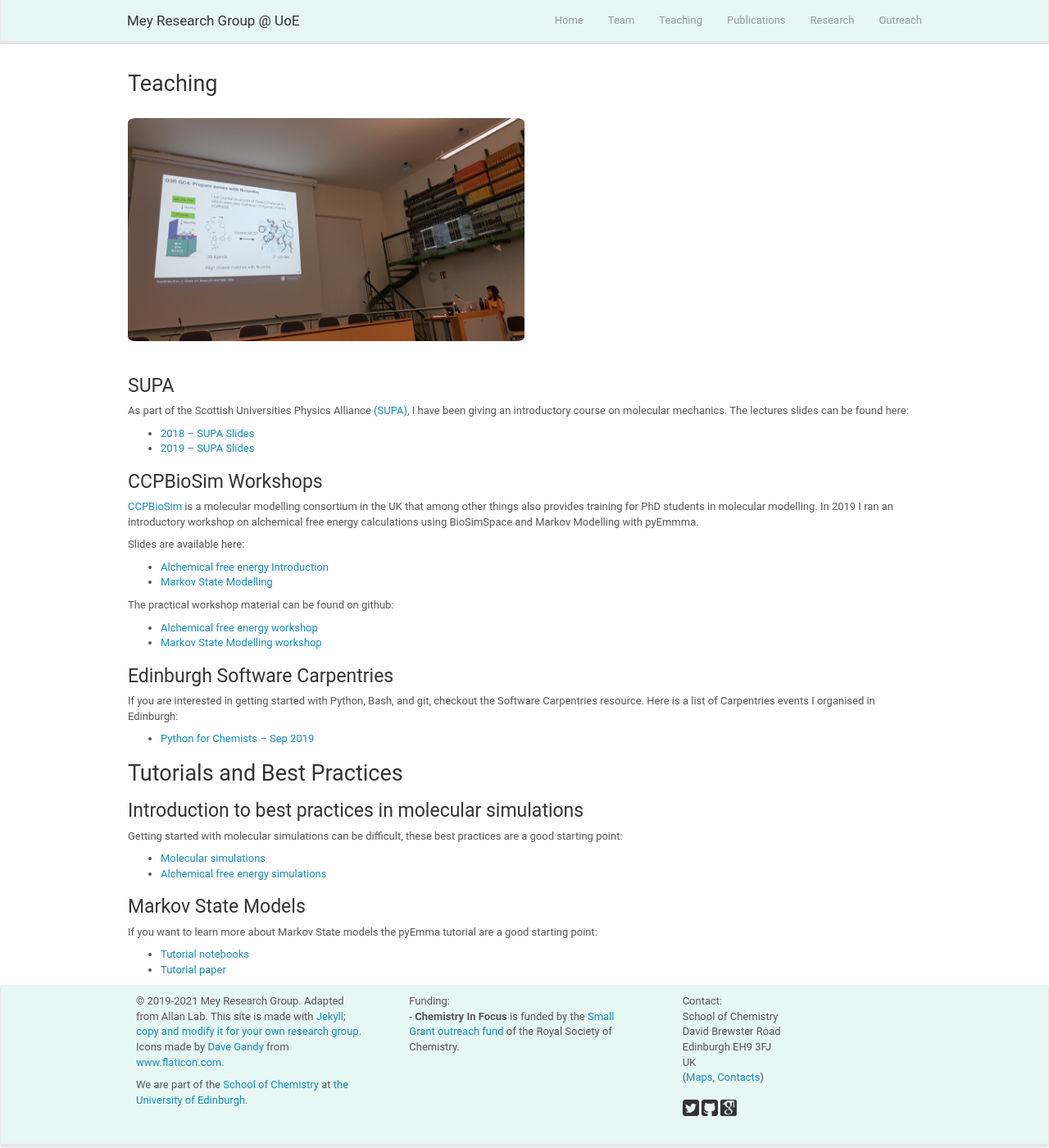
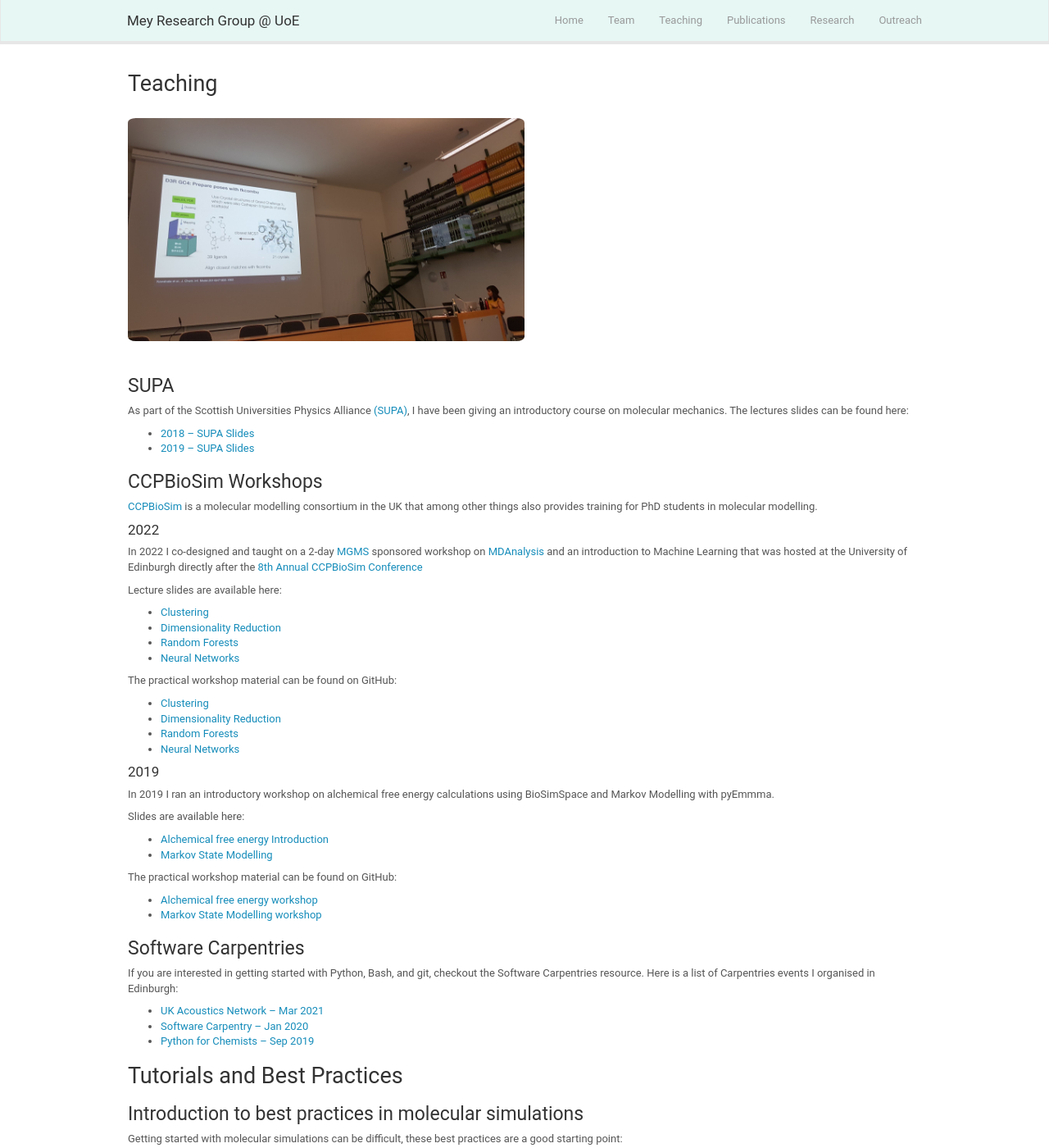
Before and after one commit to mozhu621/intellistream.github.io, a Jekyll site: the page built from _pages/teaching.md, in a window 1280 px wide and 1400 px high. Shown: the whole window at 82% size. Built offline with Jekyll 4.4.1, drawn with Linux system fonts in a browser that asks for light colours; nearby versions of some CDN libraries.

Commit message:
updating some of the workshops I have run

```diff
--- a/_pages/teaching.md
+++ b/_pages/teaching.md
@@ -19,24 +19,45 @@ As part of the Scottish Universities Physics Alliance [(SUPA)](https://www.supa.
 * [2019 -- SUPA Slides]()
 
 ### CCPBioSim Workshops
-[CCPBioSim](http://www.ccpbiosim.ac.uk) is a molecular modelling consortium in the UK that among other things also provides training for PhD students in molecular modelling. In 2019 I ran an introductory workshop on alchemical free energy calculations using BioSimSpace and Markov Modelling with pyEmmma.
+[CCPBioSim](http://www.ccpbiosim.ac.uk) is a molecular modelling consortium in the UK that among other things also provides training for PhD students in molecular modelling.
+
+#### 2022
+In 2022 I co-designed and taught on a 2-day [MGMS](https://www.mgms.org/WordPress/) sponsored workshop on [MDAnalysis](https://www.mdanalysis.org) and an introduction to Machine Learning that was hosted at the University of Edinburgh directly after the [8th Annual CCPBioSim Conference](https://www.ccpbiosim.ac.uk/events/past-conferences/eventdetail/138/-/8th-annual-ccpbiosim-conference-frontiers-in-biomolecular-simulation-2022)
+
+Lecture slides are available here:
+
+* [Clustering](https://github.com/MDAnalysis/WorkshopMDMLEdinburgh2022/blob/main/ML/ML_clustering_01_slides.pdf)
+* [Dimensionality Reduction](https://github.com/MDAnalysis/WorkshopMDMLEdinburgh2022/blob/main/ML/ML_DR_02_slides.pdf)
+* [Random Forests](https://github.com/MDAnalysis/WorkshopMDMLEdinburgh2022/blob/main/ML/ML_RF_03.pdf)
+* [Neural Networks](https://github.com/MDAnalysis/WorkshopMDMLEdinburgh2022/blob/main/ML/ML_NN_04.pdf)
+
+
+The practical workshop material can be found on GitHub:
+* [Clustering](https://github.com/MDAnalysis/WorkshopMDMLEdinburgh2022/blob/main/ML/ML_clustering_01.ipynb)
+* [Dimensionality Reduction](https://github.com/MDAnalysis/WorkshopMDMLEdinburgh2022/blob/main/ML/ML_DR_02.ipynb)
+* [Random Forests](https://github.com/MDAnalysis/WorkshopMDMLEdinburgh2022/blob/main/ML/ML_RF_03.ipynb)
+* [Neural Networks](https://github.com/MDAnalysis/WorkshopMDMLEdinburgh2022/blob/main/ML/ML_NN_04.ipynb)
+
+#### 2019
+In 2019 I ran an introductory workshop on alchemical free energy calculations using BioSimSpace and Markov Modelling with pyEmmma.
 
 Slides are available here:
 
 * [Alchemical free energy Introduction]({{ site.url }}/downloads/CCPBioSim-FEP-tutorial.pdf)
 * [Markov State Modelling]({{ site.url }}/downloads/CCPBioSim-MSM-tutorial.pdf)
 
-The practical workshop material can be found on github:
+The practical workshop material can be found on GitHub:
 
 * [Alchemical free energy workshop](https://github.com/CCPBioSim/BSS-alchemistry-workshop)
 * [Markov State Modelling workshop](https://github.com/CCPBioSim/msm-workshop)
 
 
-### Edinburgh Software Carpentries
+### Software Carpentries
 If you are interested in getting started with Python, Bash, and git, checkout the Software Carpentries resource. Here is a list of Carpentries events I organised in Edinburgh:
 
+* [UK Acoustics Network -- Mar 2021](https://softwaresaved.github.io/2021-03-01-ssi-online/)
+* [Software Carpentry -- Jan 2020](https://edcarp.github.io/2020-01-29-edinburgh-geo-swc/)
 * [Python for Chemists -- Sep 2019](https://edcarp.github.io/2019-09-26-edinburgh-swc/)
-
 
 
 ## Tutorials and Best Practices
```
